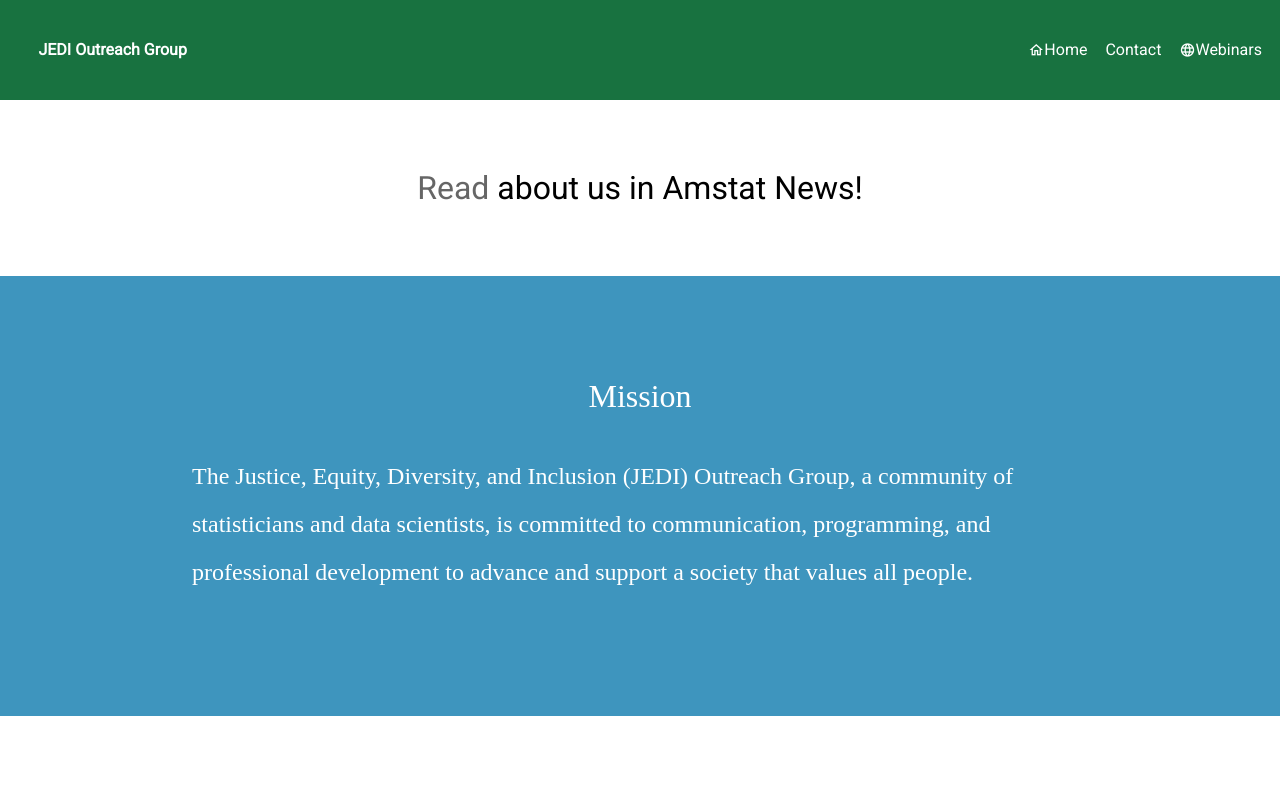
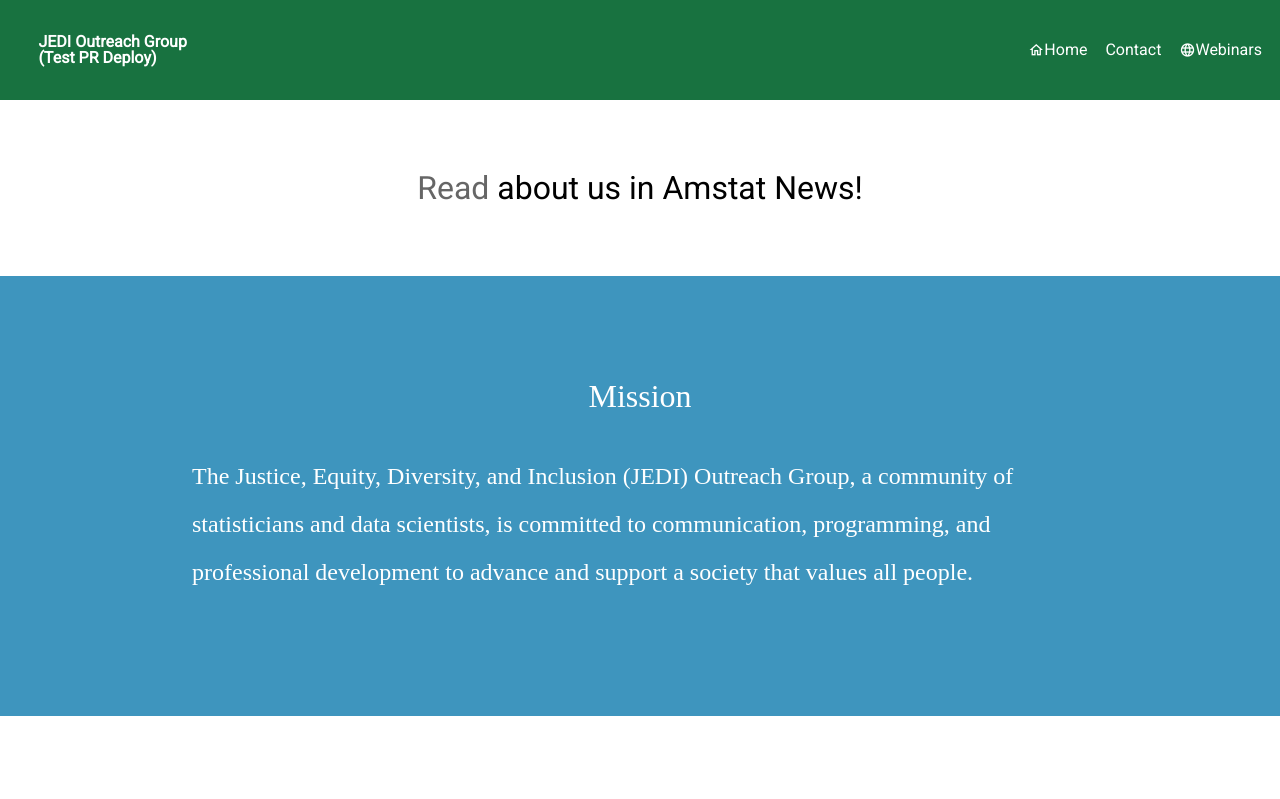
Before and after one commit to datascijedi/website-pre-2023, a plain HTML site: page index.html in a window 1280 px wide. Shown: the top 799 px of the page. Drawn offline with Linux system fonts and the light colour scheme; some packages are replaced by stand-ins of ours; a script that the page names is missing; a web font is replaced by a local one.

Commit message:
Test PR Deploy

```diff
--- a/index.html
+++ b/index.html
@@ -42,6 +42,7 @@
                 <li class="brand-name">
                     <div class="h-font h3">
                         <div style="font-weight: bold">JEDI Outreach Group<br>
+                          (Test PR Deploy)<br>
                         </div>
                     </div>
                 </li>
```
